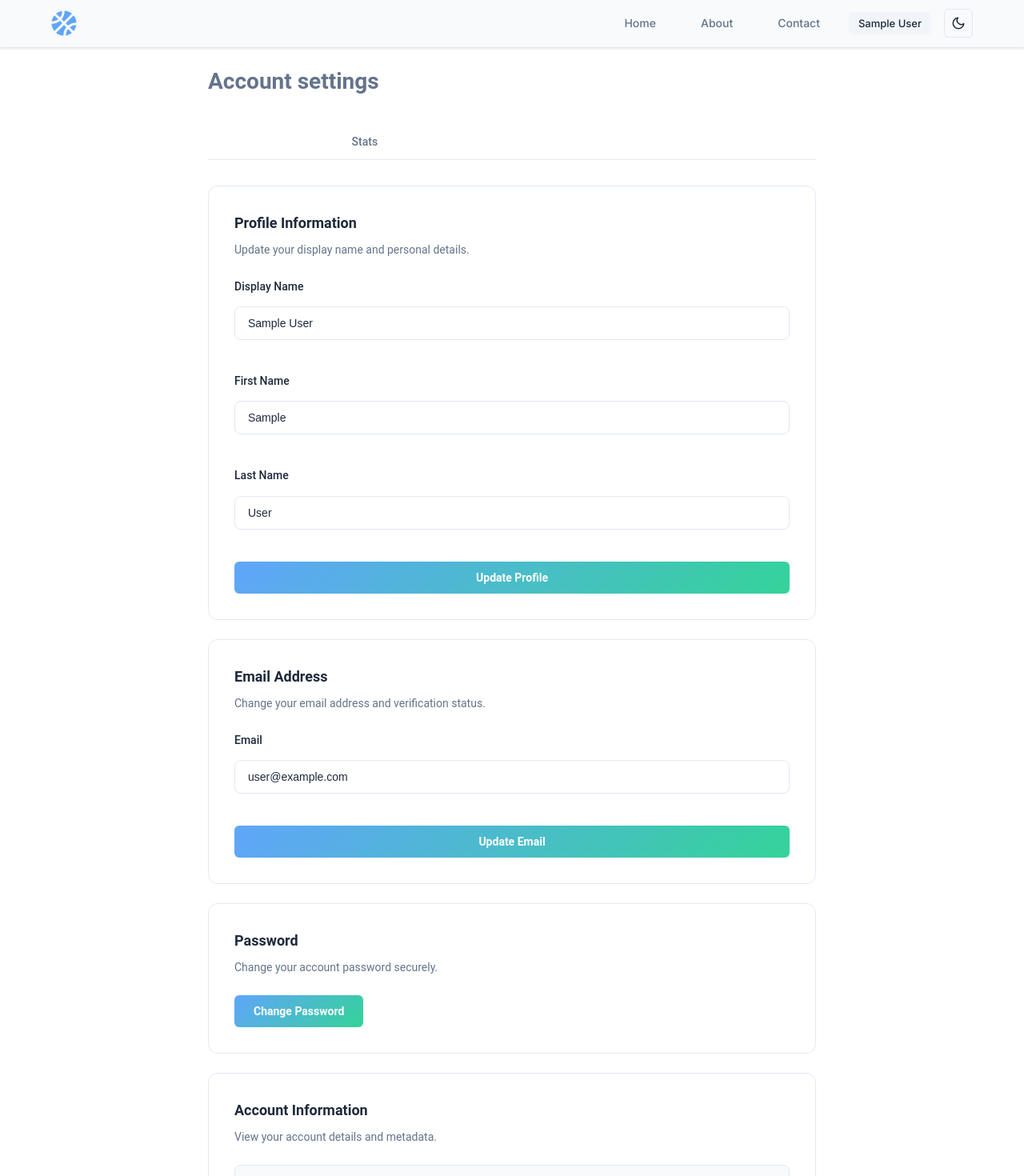
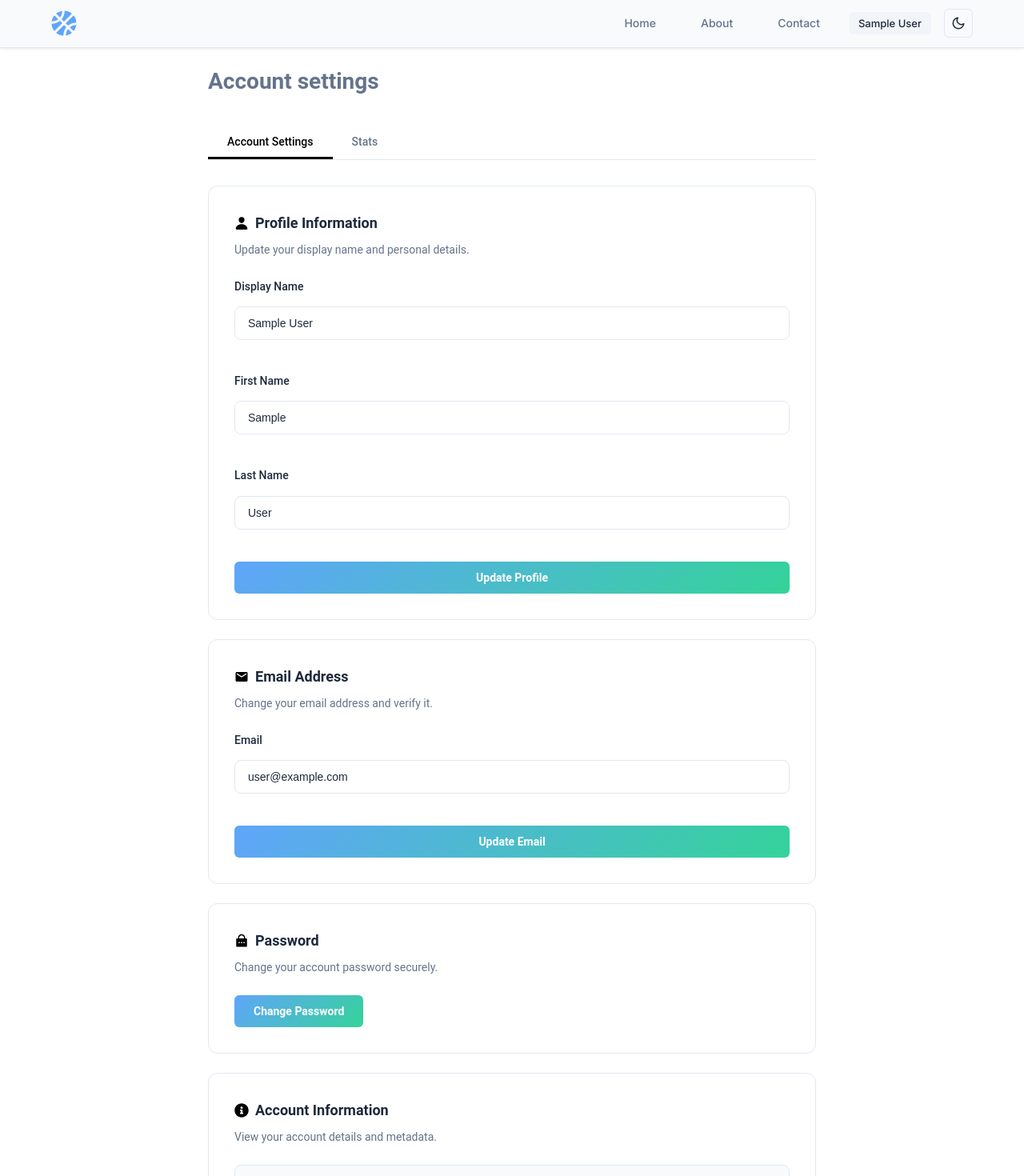
Before and after one commit to giuseppi/clutch-web, a React (Vite) app: page /account in a window 1280 px wide. Shown: the top 1470 px of the page at 80% size. Built offline with nearby package versions, Linux system fonts and the light colour scheme; no server answers; the database is empty; sample sign-in values are in the browser's storage.

Commit message:
fix: account tab theme

```diff
--- a/src/App.css
+++ b/src/App.css
@@ -65,6 +65,12 @@
   --success: var(--light-success);
   --error: var(--light-error);
   --warning: var(--light-warning);
+
+  /* New variables for tab styles */
+  --tab-color: #64748b;
+  --tab-hover-color: #000;
+  --tab-active-color: #000;
+  --tab-active-underline: #000;
 }
 
 /* Dark theme class */
@@ -95,6 +101,12 @@
   /* Dark theme gradients and shadows */
   --gradient-primary: var(--gradient-secondary);
   --shadow-primary: var(--shadow-secondary);
+
+  /* New variables for tab styles */
+  --tab-color: #c0c0c0;
+  --tab-hover-color: #fff;
+  --tab-active-color: #fff;
+  --tab-active-underline: #fff;
 }
 
 /* Global Styles */
@@ -2035,24 +2047,24 @@ body {
   background: transparent;
   border: none;
   border-bottom: 2px solid transparent;
-  color: var(--text-secondary);
+  color: var(--tab-color);
   font-size: 0.875rem;
   font-weight: 500;
   cursor: pointer;
-  transition: all 0.3s ease;
+  transition: color 0.3s, border-color 0.3s, background-color 0.3s;
   position: relative;
   outline: none;
 }
 
 .tab-button:hover {
-  color: var(--text-primary);
-  background: var(--bg-secondary);
+  color: var(--tab-hover-color);
+  background: transparent;
 }
 
 .tab-button.active,
 .tab-button[aria-selected='true'] {
-  color: white;
-  border-bottom-color: transparent;
+  color: var(--tab-active-color);
+  border-bottom-color: var(--tab-active-underline);
   background: transparent;
 }
 
@@ -2064,21 +2076,31 @@ body {
   left: 0;
   right: 0;
   height: 2px;
-  background: white;
+  background: var(--tab-active-underline);
   animation: slideIn 0.3s ease;
 }
 
-@keyframes slideIn {
-  from {
-    transform: scaleX(0);
-  }
-  to {
-    transform: scaleX(1);
-  }
-}
-
-.tab-button:focus {
+/* Dark mode tab styles */
+[data-theme='dark'] .tab-button {
+  color: var(--tab-color);
+  background: transparent;
+  border-bottom: 2px solid transparent;
+  transition: color 0.3s, border-color 0.3s, background-color 0.3s;
   outline: none;
+}
+[data-theme='dark'] .tab-button:hover {
+  color: var(--tab-hover-color);
+  background: transparent;
+}
+[data-theme='dark'] .tab-button.active,
+[data-theme='dark'] .tab-button[aria-selected='true'] {
+  color: var(--tab-active-color);
+  border-bottom-color: var(--tab-active-underline);
+  background: transparent;
+}
+[data-theme='dark'] .tab-button.active::after,
+[data-theme='dark'] .tab-button[aria-selected='true']::after {
+  background: var(--tab-active-underline);
 }
 
 .tab-content {
@@ -2437,3 +2459,14 @@ body {
 body.mobile-menu-open {
   overflow: hidden;
 }
+
+@keyframes slideIn {
+  from {
+    transform: scaleX(0);
+    opacity: 0.5;
+  }
+  to {
+    transform: scaleX(1);
+    opacity: 1;
+  }
+}
--- a/src/auth/Home.jsx
+++ b/src/auth/Home.jsx
@@ -48,7 +48,7 @@ const Home = () => {
       icon: (
         <FaPeopleGroup
           style={{
-            color: theme === 'dark' ? 'white' : '#000',
+            color: '#FF6B35',
             width: 40,
             height: 40,
             margin: '0 auto 20px',
--- a/src/auth/Login.jsx
+++ b/src/auth/Login.jsx
@@ -140,7 +140,7 @@ const Login = () => {
                 <div className="auth-feature-icon">
                   <FaPeopleGroup
                     style={{
-                      color: theme === 'dark' ? 'white' : '#000',
+                      color: '#FF6B35',
                       width: 24,
                       height: 24,
                       display: 'block',
--- a/src/auth/Signup.jsx
+++ b/src/auth/Signup.jsx
@@ -169,7 +169,7 @@ const Signup = () => {
                 <div className="auth-feature-icon">
                   <FaBoltLightning
                     style={{
-                      color: '#facc15', // yellow-400
+                      color: '#87CEEB', // Lighter, brighter Thor-like blue
                       width: 24,
                       height: 24,
                       display: 'block',
--- a/src/components/Account.jsx
+++ b/src/components/Account.jsx
@@ -1,8 +1,12 @@
 import { Tab } from '@headlessui/react';
 import { EmailAuthProvider, reauthenticateWithCredential, sendEmailVerification, updateEmail, updatePassword, updateProfile } from 'firebase/auth';
 import React, { useEffect, useState } from 'react';
-import { FaBasketballBall } from 'react-icons/fa';
+import { FaBasketballBall, FaInfoCircle } from 'react-icons/fa';
+import { IoPerson } from 'react-icons/io5';
+import { MdConstruction, MdEmail } from 'react-icons/md';
+import { RiLockPasswordFill } from 'react-icons/ri';
 import { useSearchParams } from 'react-router-dom';
+import { useTheme } from '../contexts/useTheme';
 import { auth } from '../firebase';
 import { getUserFromSupabase, updateUserProfile } from '../services/userService';
 
@@ -23,6 +27,9 @@ const Account = () => {
     confirmPassword: '',
   });
   const [showPasswordForm, setShowPasswordForm] = useState(false);
+
+  const { theme } = useTheme();
+  const iconColor = theme === 'dark' ? '#fff' : '#000';
 
   useEffect(() => {
     if (user) {
@@ -180,7 +187,13 @@ const Account = () => {
       {/* Profile Section */}
       <div className="account-section">
         <div className="section-header">
-          <h2 className="section-title">Profile Information</h2>
+          <h2
+            className="section-title"
+            style={{ display: 'flex', alignItems: 'center', gap: 8 }}
+          >
+            <IoPerson style={{ color: iconColor, width: 18, height: 18 }} />
+            Profile Information
+          </h2>
           <p className="section-description">Update your display name and personal details.</p>
         </div>
 
@@ -244,8 +257,14 @@ const Account = () => {
       {/* Email Section */}
       <div className="account-section">
         <div className="section-header">
-          <h2 className="section-title">Email Address</h2>
-          <p className="section-description">Change your email address and verification status.</p>
+          <h2
+            className="section-title"
+            style={{ display: 'flex', alignItems: 'center', gap: 8 }}
+          >
+            <MdEmail style={{ color: iconColor, width: 18, height: 18 }} />
+            Email Address
+          </h2>
+          <p className="section-description">Change your email address and verify it.</p>
         </div>
 
         <form
@@ -284,7 +303,13 @@ const Account = () => {
       {/* Password Section */}
       <div className="account-section">
         <div className="section-header">
-          <h2 className="section-title">Password</h2>
+          <h2
+            className="section-title"
+            style={{ display: 'flex', alignItems: 'center', gap: 8 }}
+          >
+            <RiLockPasswordFill style={{ color: iconColor, width: 18, height: 18 }} />
+            Password
+          </h2>
           <p className="section-description">Change your account password securely.</p>
         </div>
 
@@ -377,7 +402,13 @@ const Account = () => {
       {/* Account Info Section */}
       <div className="account-section">
         <div className="section-header">
-          <h2 className="section-title">Account Information</h2>
+          <h2
+            className="section-title"
+            style={{ display: 'flex', alignItems: 'center', gap: 8 }}
+          >
+            <FaInfoCircle style={{ color: iconColor, width: 18, height: 18 }} />
+            Account Information
+          </h2>
           <p className="section-description">View your account details and metadata.</p>
         </div>
 
@@ -413,7 +444,10 @@ const Account = () => {
           <p className="section-description">View your account usage and activity metrics.</p>
         </div>
         <div className="coming-soon">
-          <p>🚧 &nbsp;Statistics feature coming soon. This will display your usage data and activity metrics.</p>
+          <p style={{ display: 'flex', alignItems: 'center', gap: 8 }}>
+            <MdConstruction style={{ color: '#FFB300', width: 24, height: 24 }} />
+            Statistics feature coming soon. This will display your usage data and activity metrics.
+          </p>
         </div>
       </div>
 
@@ -423,7 +457,10 @@ const Account = () => {
           <p className="section-description">Track your recent activities and engagement.</p>
         </div>
         <div className="coming-soon">
-          <p>🚧 &nbsp;Activity tracking feature coming soon. This will show your recent interactions and engagement metrics.</p>
+          <p style={{ display: 'flex', alignItems: 'center', gap: 8 }}>
+            <MdConstruction style={{ color: '#FFB300', width: 24, height: 24 }} />
+            Activity tracking feature coming soon. This will show your recent interactions and engagement metrics.
+          </p>
         </div>
       </div>
 
@@ -433,7 +470,10 @@ const Account = () => {
           <p className="section-description">Monitor your account performance and trends.</p>
         </div>
         <div className="coming-soon">
-          <p>🚧 &nbsp;Performance analytics feature coming soon. This will provide detailed insights into your account performance.</p>
+          <p style={{ display: 'flex', alignItems: 'center', gap: 8 }}>
+            <MdConstruction style={{ color: '#FFB300', width: 24, height: 24 }} />
+            Performance analytics feature coming soon. This will provide detailed insights into your account performance.
+          </p>
         </div>
       </div>
     </>
```
